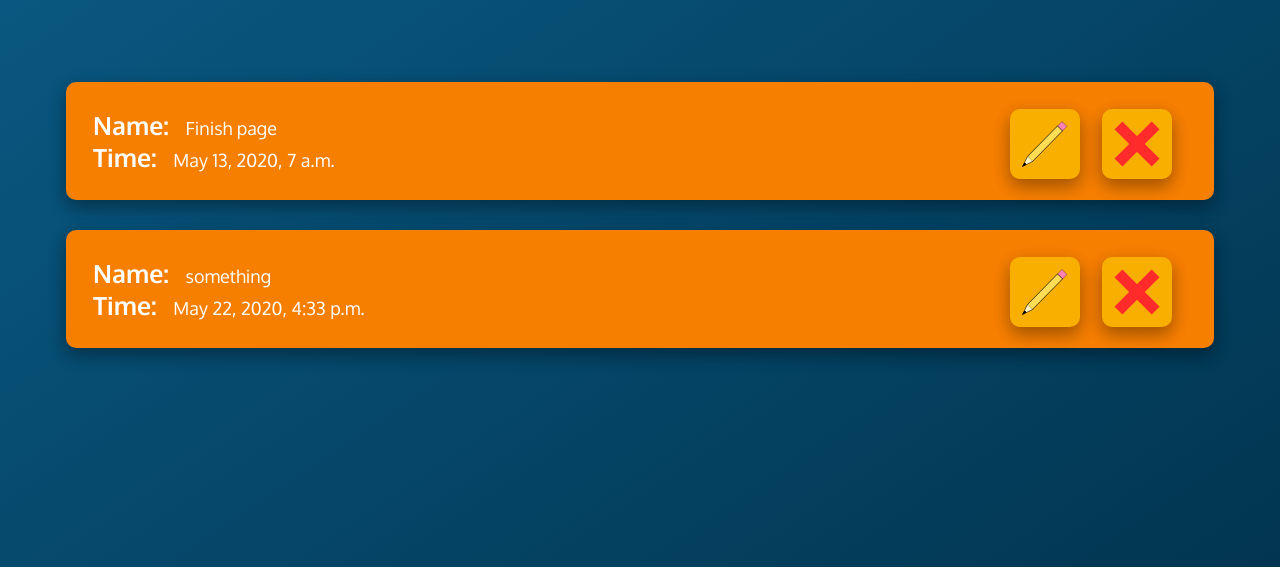
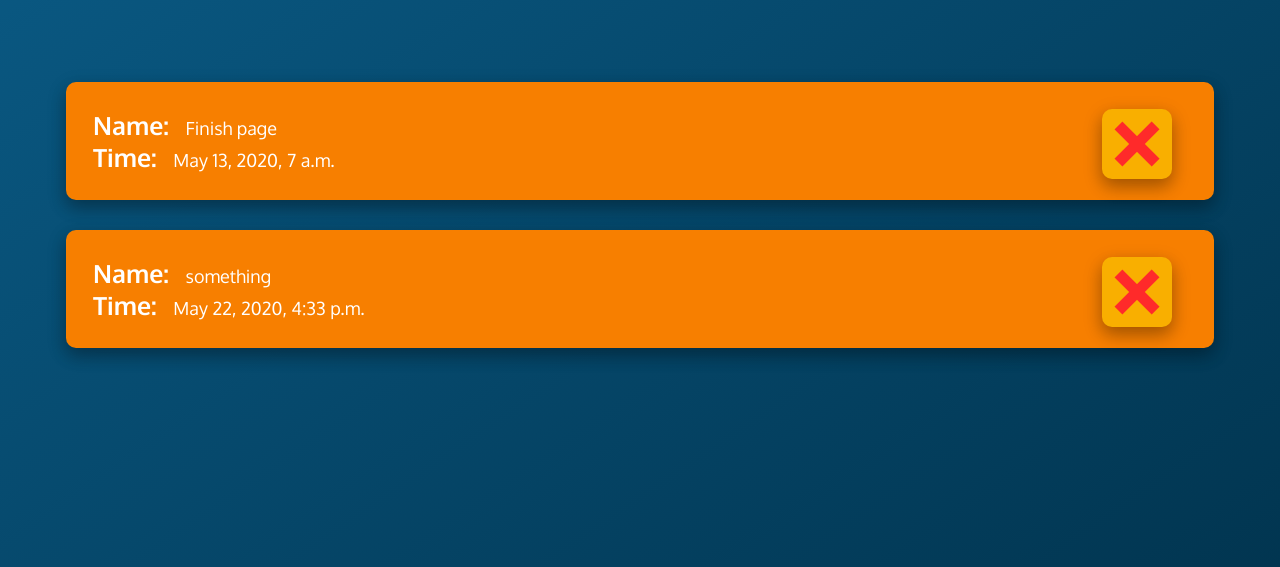
Before and after one commit to FIUSHerson/CS_TimedReminders_Django, a Django app: page / in a window 1280 px wide. Shown: the part 73-640 px from the top of the page. Run offline with Django 3.2, Linux system fonts and the light colour scheme; data comes from the database, SQL or seed files in the repository.

Commit message:
Removing stuff I don't have time to work on

```diff
--- a/StoredTime/static/countdown.js
+++ b/StoredTime/static/countdown.js
@@ -5,7 +5,6 @@ const progBar = document.getElementById('progress-bar');
 
 // listeners
 window.addEventListener('load', function() {
-  //timeText.innerHTML = `1:01:02`;
   timer(1,0,20);
 })
 
--- a/StoredTime/templates/main.html
+++ b/StoredTime/templates/main.html
@@ -30,7 +30,6 @@
         </div>
 
         <div class="icons">
-          <img src="{% static '/edit.png' %}" alt="edit" class="edit-icon">
           <img src="{% static '/close.png' %}" alt="delete" class="delete-icon">
         </div>
       </li>
```
